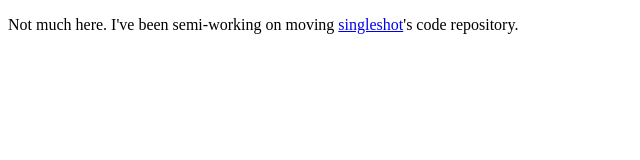
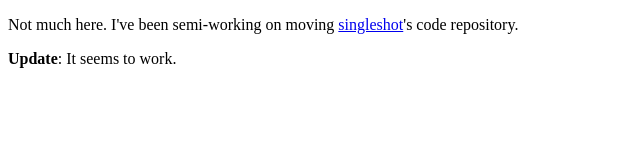
Before and after one commit to xythian/xythian.github.com, a plain HTML site: page index.html in a window 1280 px wide. Shown: the whole page, without its empty margins (0-640 px from the left). Drawn offline with Linux system fonts and the light colour scheme.

Commit message:
Awesome!

```diff
--- a/index.html
+++ b/index.html
@@ -9,5 +9,7 @@
 moving <a href="http://www.singleshot.org/">singleshot</a>'s code
 repository.</p>
 
+<p><b>Update</b>: It seems to work.</p>
+
 </body>
 </html>
```
